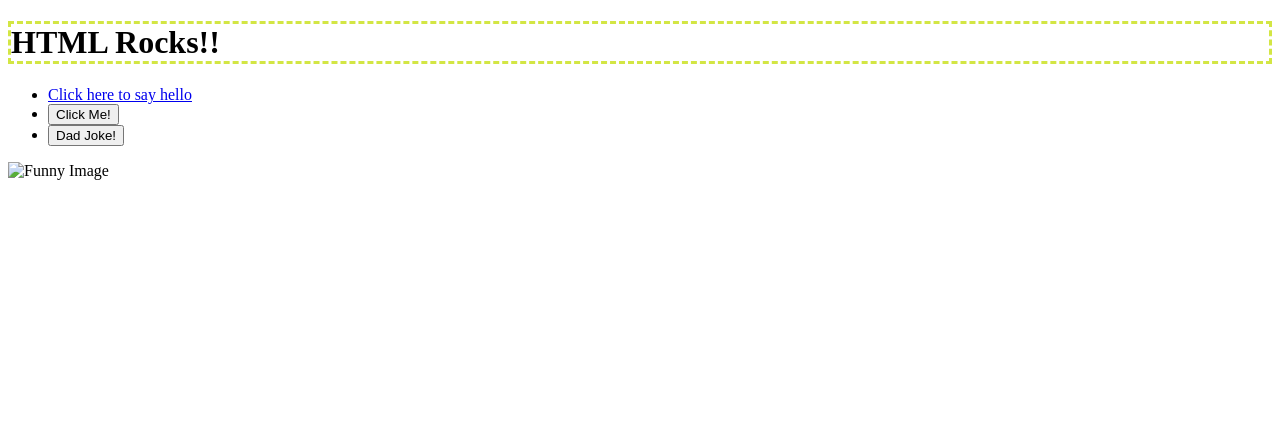
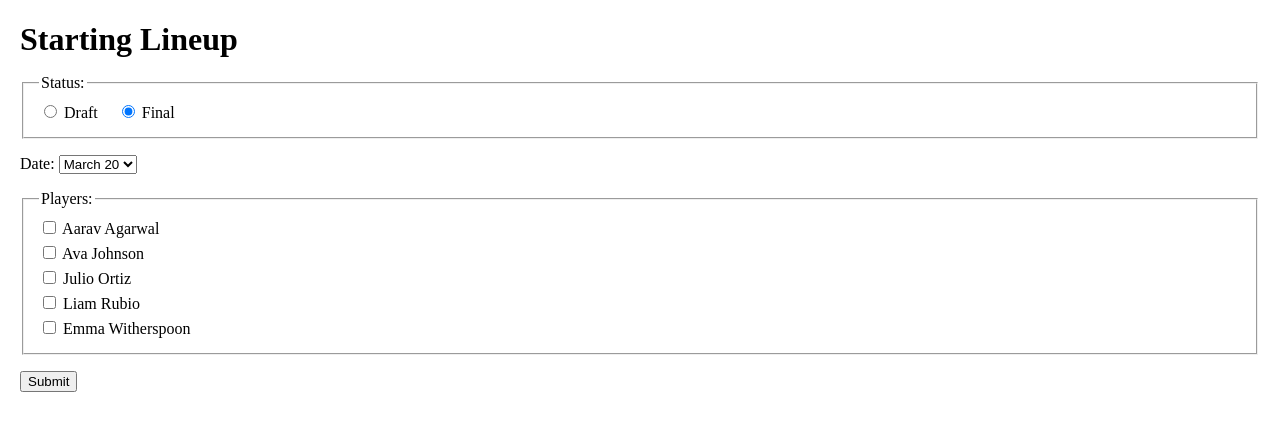
Before and after one commit to cathoderaytube-ph/CS208-09.03-Lab---JavaScript-in-the-Browser, a website: page index.html in a window 1280 px wide. Drawn offline with Linux system fonts and the light colour scheme; files that its build step writes are made by us from their sources; files whose address does not match are found by name.

Commit message:
lineup activity complete

```diff
--- a/index.html
+++ b/index.html
@@ -3,23 +3,56 @@
 
 <head>
   <meta charset="utf-8">
-  <title>CS208 - Starter Code (UPDATE ME)!</title>
+  <title>JavaScript in the Browser</title>
   <meta name="description" content="">
   <meta name="viewport" content="width=device-width, initial-scale=1">
   <link rel="stylesheet" href="style.css">
 </head>
 
 <body>
-  <h1>HTML Rocks!!</h1>
-  <ul>
-  <li><a href="/hello">Click here to say hello</a></li>
-  <li><button id="hello-link">Click Me!</button></li>
-  <li><button id="joke-button">Dad Joke!</button></li>
+  <form id="lineupForm">
+    <h1>Starting Lineup</h1>
+
+    <p>
+        <fieldset>
+            <legend>Status:</legend>
+            <label><input type="radio" name="status" value="Draft"> Draft</label>
+            <label><input type="radio" name="status" value="Final" checked> Final</label>
+        </fieldset>
+    </p>
+
+    <p>
+        <label for="gameDate">Date:
+            <select name="gameDate" id="gameDate">
+                <option value="March 20">March 20</option>
+                <option value="March 24">March 24</option>
+                <option value="April 2">April 2</option>
+                <option value="April 6">April 6</option>
+                <option value="April 13">April 13</option>
+            </select>
+        </label>
+    </p>
+
+    <p>
+        <fieldset>
+            <legend>Players:</legend>
+            <label><input type="checkbox" name="players" value="Aarav Agarwal"> Aarav Agarwal</label><br>
+            <label><input type="checkbox" name="players" value="Ava Johnson"> Ava Johnson</label><br>
+            <label><input type="checkbox" name="players" value="Julio Ortiz"> Julio Ortiz</label><br>
+            <label><input type="checkbox" name="players" value="Liam Rubio"> Liam Rubio</label><br>
+            <label><input type="checkbox" name="players" value="Emma Witherspoon"> Emma Witherspoon</label>
+        </fieldset>
+    </p>
+
+    <p>
+        <input type="submit" value="Submit">
+    </p>
+    </form>
+
+    <div id="output"></div>
+
   <script src="script.js"></script>
-  </ul>
-  <img src="funny.png" alt="Funny Image" width="300" height="200">
 
-  <h2 id="joke-display"></h2>
 </body>
 
 </html>
```
Also changed, not shown: dist/script.js, dist/style.css, 1 other file.
